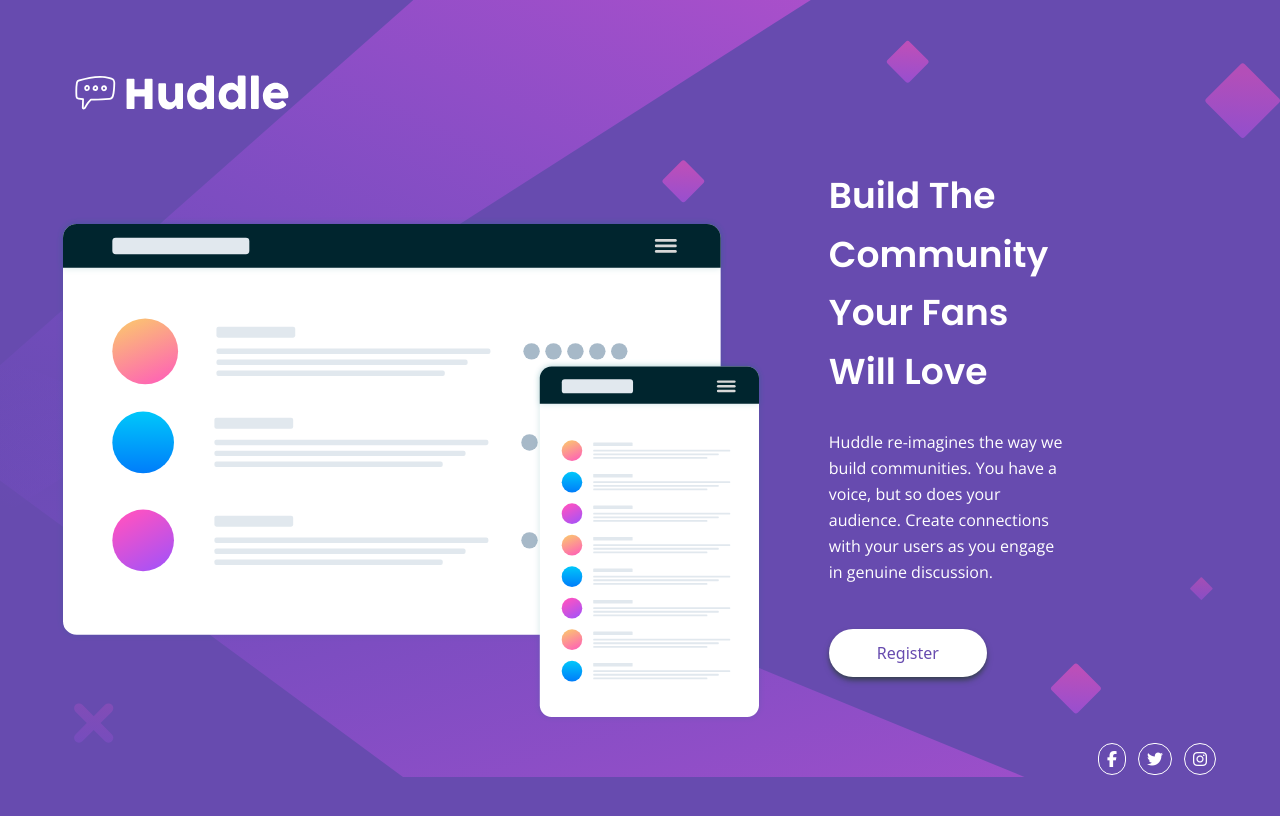
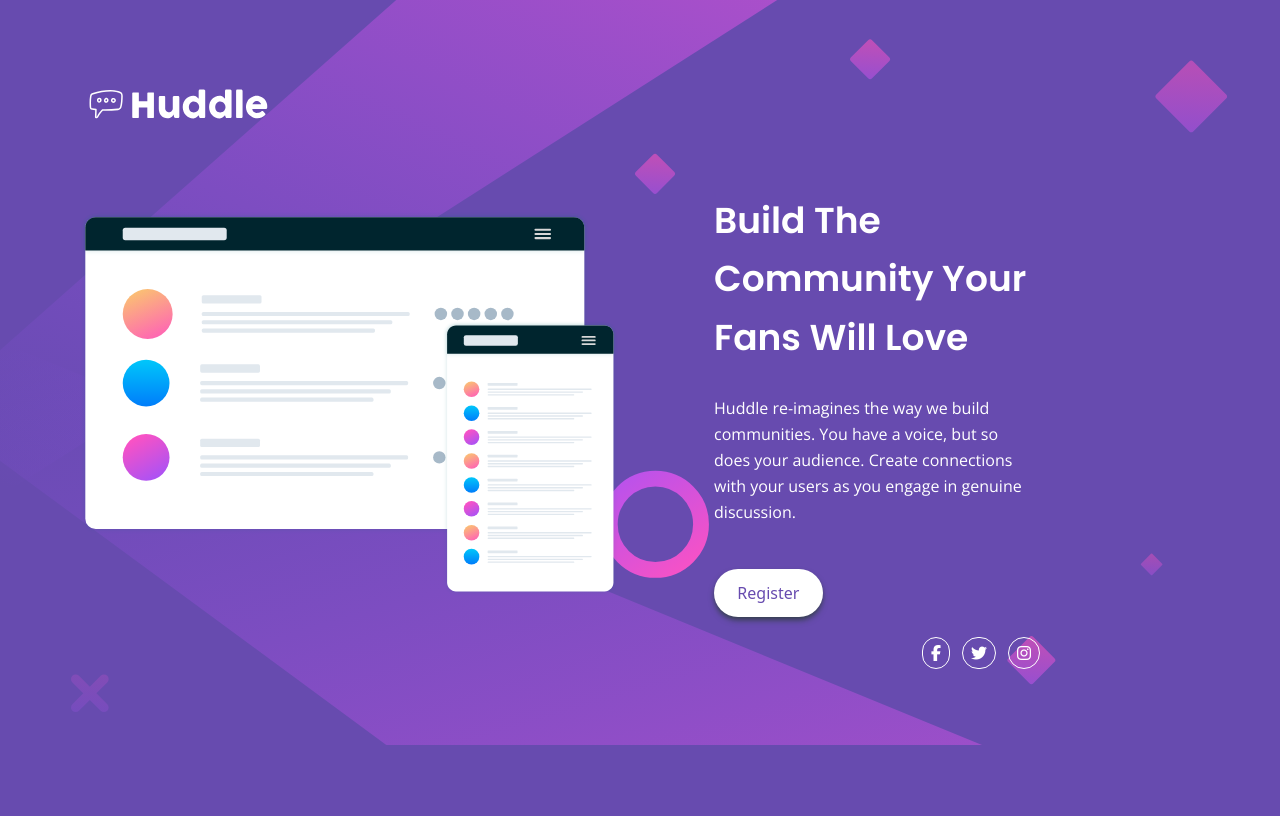
Before and after one commit to gusanchefullstack/prj-13-huddle-landing-page-with-single-introductory-section, a website built with Vite: page index.html in a window 1280 px wide. Built offline with nearby package versions, Linux system fonts and the light colour scheme.

Commit message:
🐛  Fix width for 1440px screens

```diff
--- a/index.html
+++ b/index.html
@@ -21,7 +21,7 @@
   <body
     class="flex justify-center items-center bg-violet bg-mobile bg-no-repeat bg-contain lg:bg-desktop"
   >
-    <div id="app" class="p-8 md:p-12 lg:p-16">
+    <div id="app" class="p-8 md:p-12 lg:p-20 lg:mr-40">
       <header>
         <img src="images/logo.svg" alt="" class="w-2/5 md:w-3/12 lg:w-1/5" />
       </header>
@@ -29,16 +29,16 @@
         <img
           src="images/illustration-mockups.svg"
           alt="mockups"
-          class="my-16 md:my-4 lg:mt-24 md:w-full"
+          class="my-16 md:my-4 lg:mt-16 md:w-full lg:h-96 lg:w-[900px]"
         />
-        <div class="md:ml-24 lg:ml-16">
+        <div class="md:ml-24 lg:ml-24 lg:mt-16">
           <h1
-            class="text-white font-poppins text-center font-bold text-2xl leading-relaxed lg:text-4xl md:mr-32 md:text-left lg:mr-44 lg:leading-relaxed"
+            class="text-white font-poppins text-center font-bold text-2xl leading-relaxed lg:text-4xl md:text-left lg:leading-relaxed"
           >
             Build The Community Your Fans Will Love
           </h1>
           <p
-            class="text-white font-openSans text-center my-4 leading-relaxed p-3 md:pl-0 md:text-left lg:mr-36"
+            class="text-white font-openSans text-center my-4 leading-relaxed p-3 md:pl-0 md:text-left"
           >
             Huddle re-imagines the way we build communities. You have a voice,
             but so does your audience. Create connections with your users as you
@@ -46,7 +46,7 @@
           </p>
           <input
             type="submit"
-            class="block mx-auto bg-white text-violet hover:text-white hover:cursor-pointer w-4/6 p-2 rounded-full text-center my-8 md:my-4 shadow-gray-700 shadow-md md:inline-block md:w-2/5 lg:py-3 hover:bg-softMagenta"
+            class="block mx-auto bg-white text-violet hover:text-white hover:cursor-pointer w-4/6 p-2 rounded-full text-center my-8 md:my-4 shadow-gray-700 shadow-md md:inline-block md:w-2/6 lg:py-3 hover:bg-softMagenta"
             value="Register"
           />
         </div>
```
